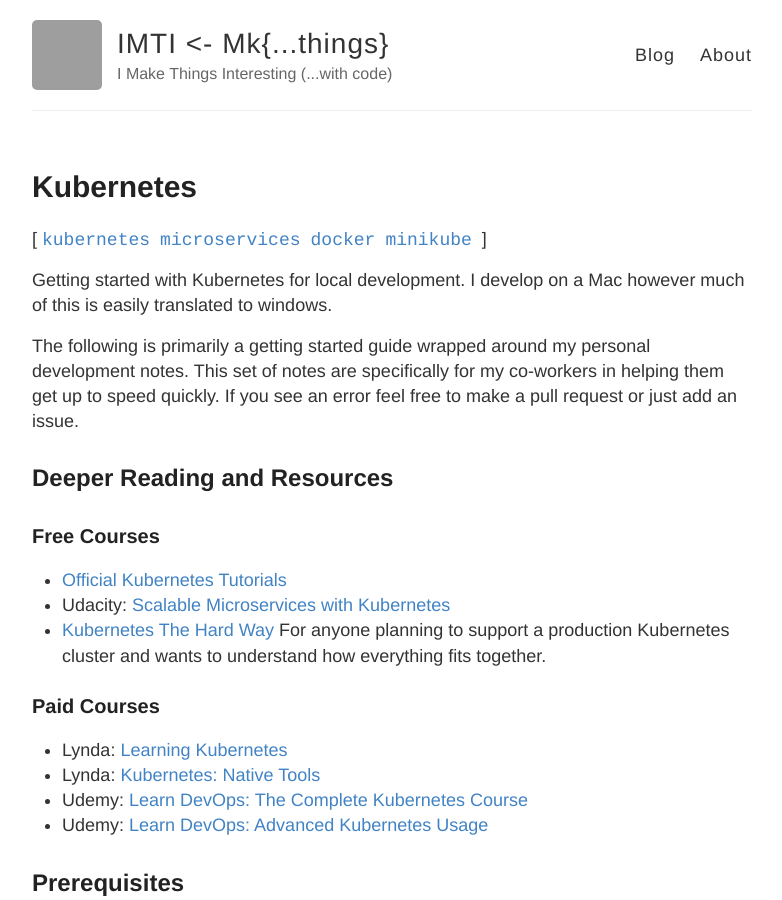
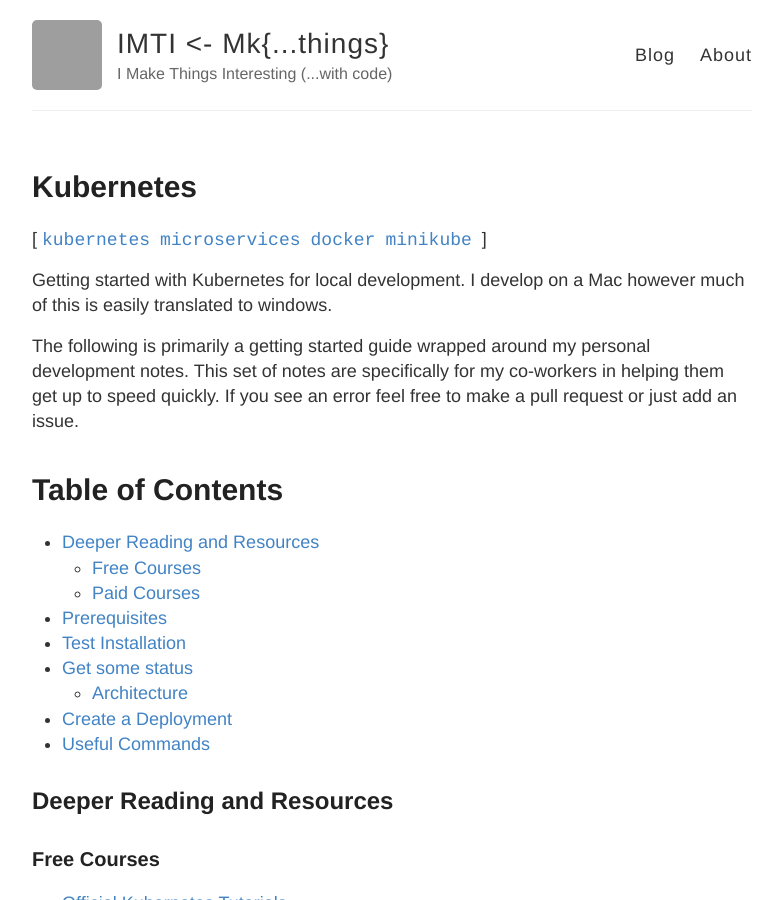
Before and after one commit to cjimti/mk, a Jekyll site: the page built from _posts/2018-03-01-kubernetes.md, in a window 1280 px wide and 900 px high. Shown: the whole window, without its empty margins (248-1030 px from the left). Built offline with Jekyll 4.4.1, drawn with Linux system fonts in a browser that asks for light colours; grey boxes are pictures that could not be loaded.

Commit message:
Update 2018-03-01-kubernetes.md

```diff
--- a/_posts/2018-03-01-kubernetes.md
+++ b/_posts/2018-03-01-kubernetes.md
@@ -7,6 +7,20 @@ tags: kubernetes microservices docker minikube
 Getting started with Kubernetes for local development. I develop on a Mac however much of this is easily translated to windows.
 
 The following is primarily a getting started guide wrapped around my personal development notes. This set of notes are specifically for my co-workers in helping them get up to speed quickly. If you see an error feel free to make a pull request or just add an issue.
+
+Table of Contents
+=================
+
+* [Deeper Reading and Resources](#deeper-reading-and-resources)
+	* [Free Courses](#free-courses)
+    * [Paid Courses](#paid-courses)
+* [Prerequisites](#prerequisites)
+* [Test Installation](#test-installation)
+* [Get some status](#get-some-status)
+	* [Architecture](#architecture)
+* [Create a Deployment](#create-a-deployment)
+* [Useful Commands](#useful-commands)
+
 
 ## Deeper Reading and Resources
 
```
